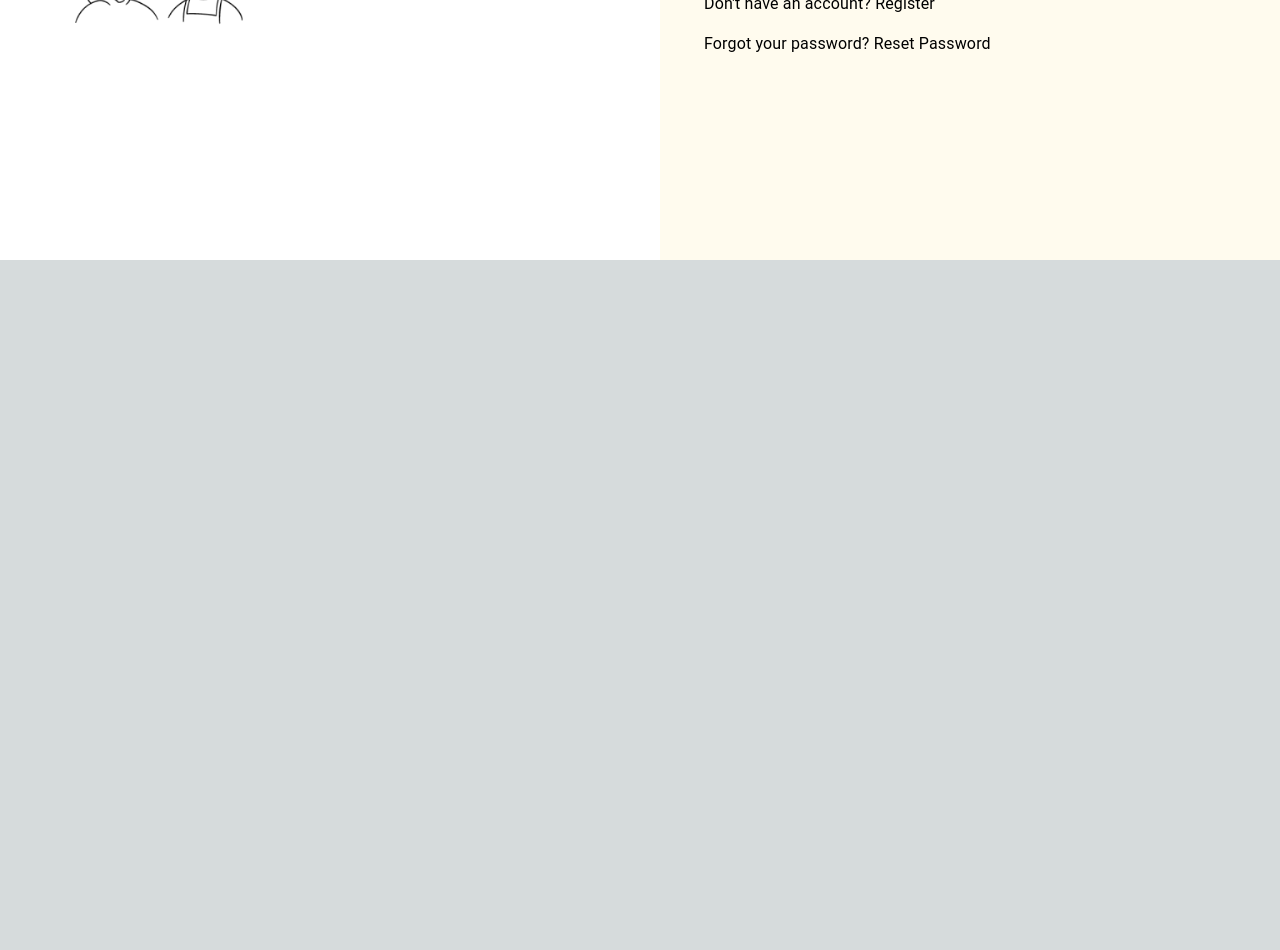
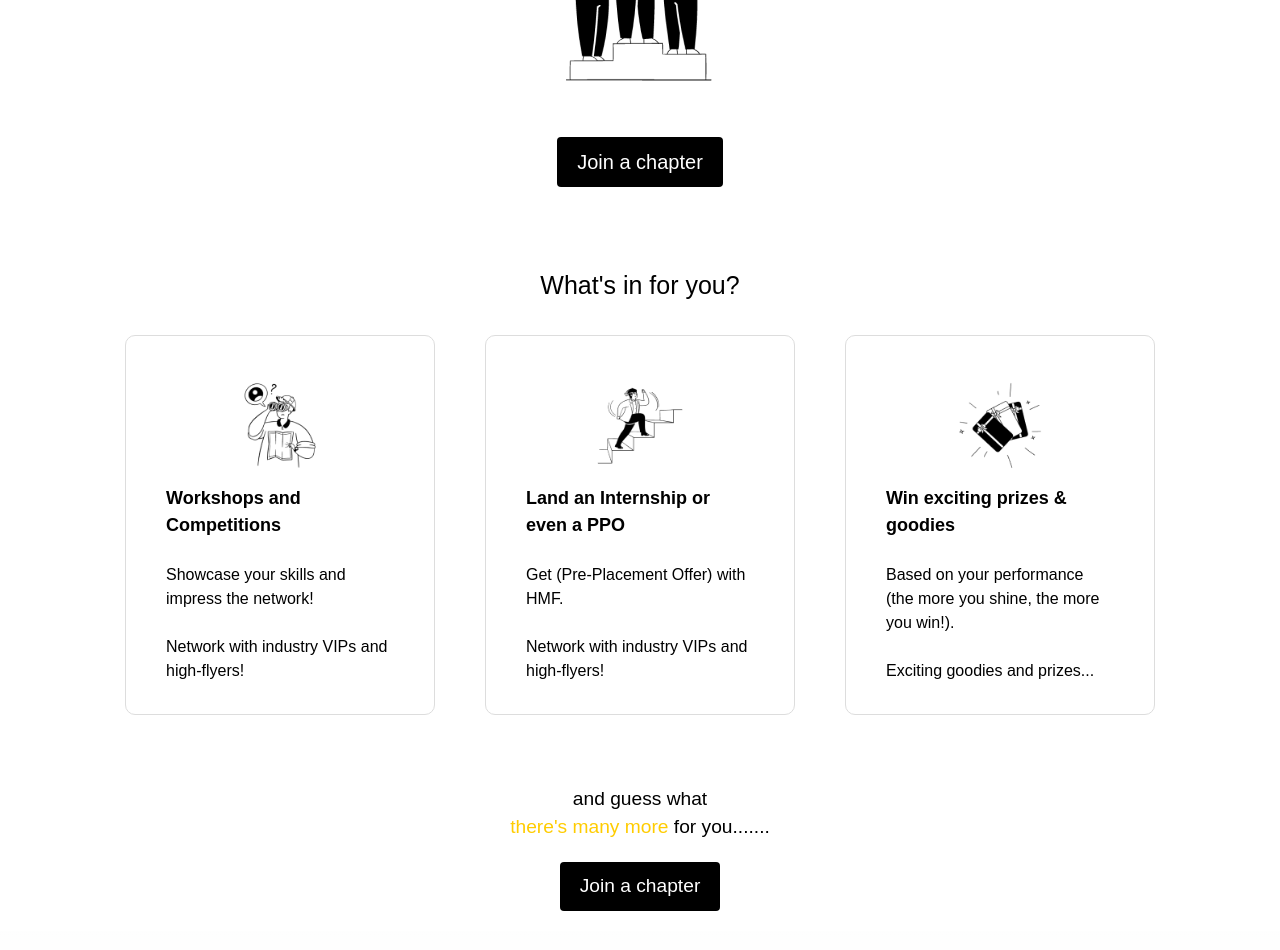
Before and after one commit to vinaynathtiwary/hmfcommunitychapter, a Next.js app: page / in a window 1280 px wide. Shown: the part 540-1490 px from the top of the page. Before the commit the page ends 800 px from the top, so only its background shows below. Built offline with nearby package versions, Linux system fonts and the light colour scheme.

Commit message:
button link

```diff
--- a/src/app/page.jsx
+++ b/src/app/page.jsx
@@ -9,9 +9,9 @@ import ForgotPassword from "@/components/forgotpass";
 export default function Home() {
   return (
     <div>
-      {/* <LandingPage/> */}
+      <LandingPage/>
       {/* <Auth/> */}
-      <Login/>
+      {/* <Login/> */}
       {/* <Payment/> */}
       {/* <VerifyPayment/> */}
       {/* <ForgotPassword/> */}
--- a/src/pages/authPage/page.jsx
+++ b/src/pages/authPage/page.jsx
@@ -160,7 +160,7 @@ const Auth = () => {
                             <Box mt={2}>
                                 <Typography component="p">
                                     Already have an account?{' '}
-                                    <Link href="/login">
+                                    <Link href="/loginPage/page">
                                         <Typography component="span" className={styles.loginLink}>
                                             Login
                                         </Typography>
--- a/src/pages/forgotpass/page.jsx
+++ b/src/pages/forgotpass/page.jsx
@@ -1,6 +1,6 @@
 // pages/forgot-password.js
 
-import ForgotPassword from '../src/components/forgotPassword';
+import ForgotPassword from '../../components/forgotpass';
 
 const ForgotPasswordPage = () => {
     return <ForgotPassword />;
--- a/src/pages/landingPage/page.jsx
+++ b/src/pages/landingPage/page.jsx
@@ -46,8 +46,8 @@ export default function LandingPage() {
                 </section>
                 <footer className={styles.footer}>
                     <p>and guess what <br /><span className={styles.more}> there's many more </span> for you.......</p>
-                    <Link href="/loginPage/page.jsx" className={styles.joinButton}>
-                         Join a chapter
+                    <Link href="/loginPage/page">
+                        <button className={styles.joinButton}>Join a chapter</button>
                     </Link>
                 </footer>
             </main>
--- a/src/pages/loginPage/page.jsx
+++ b/src/pages/loginPage/page.jsx
@@ -96,7 +96,7 @@ const Login = () => {
                             <Box mt={2}>
                                 <Typography component="p">
                                     Don't have an account?{' '}
-                                    <Link href="/auth">
+                                    <Link href="/authPage/page">
                                         <Typography component="span" className={styles.loginLink}>
                                             Register
                                         </Typography>
@@ -106,7 +106,7 @@ const Login = () => {
                             <Box mt={2}>
                                 <Typography component="p">
                                     Forgot your password?{' '}
-                                    <Link href="/forgot-password">
+                                    <Link href="/forgotpass/page">
                                         <Typography component="span" className={styles.loginLink}>
                                             Reset Password
                                         </Typography>
```
